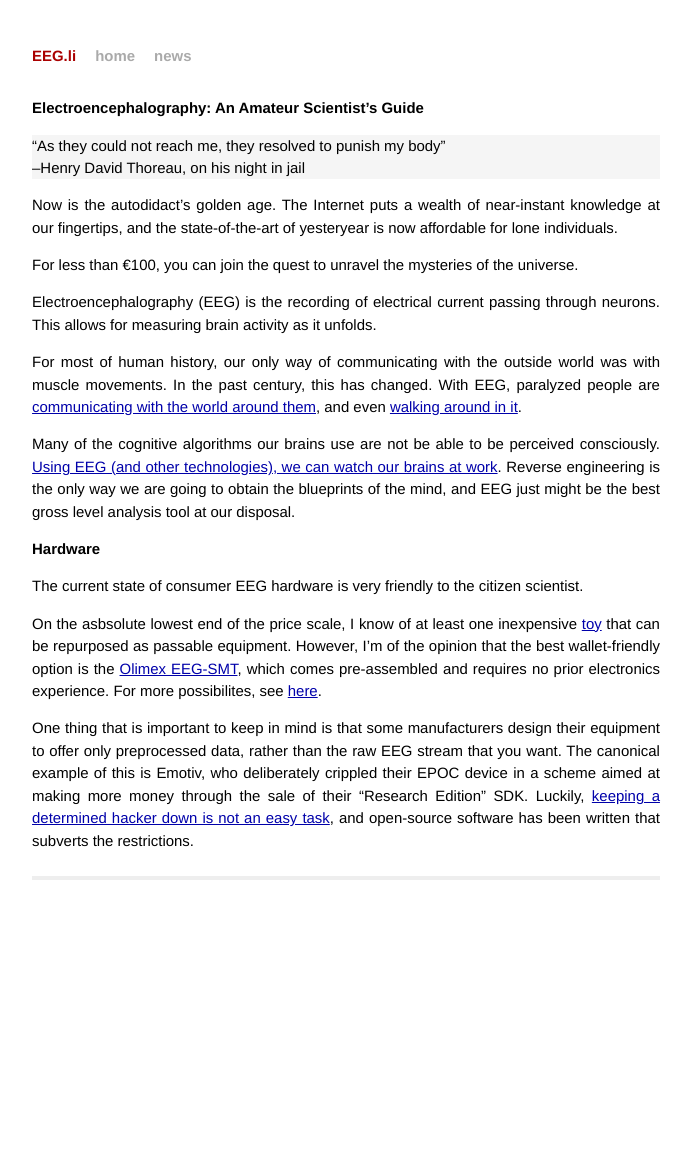
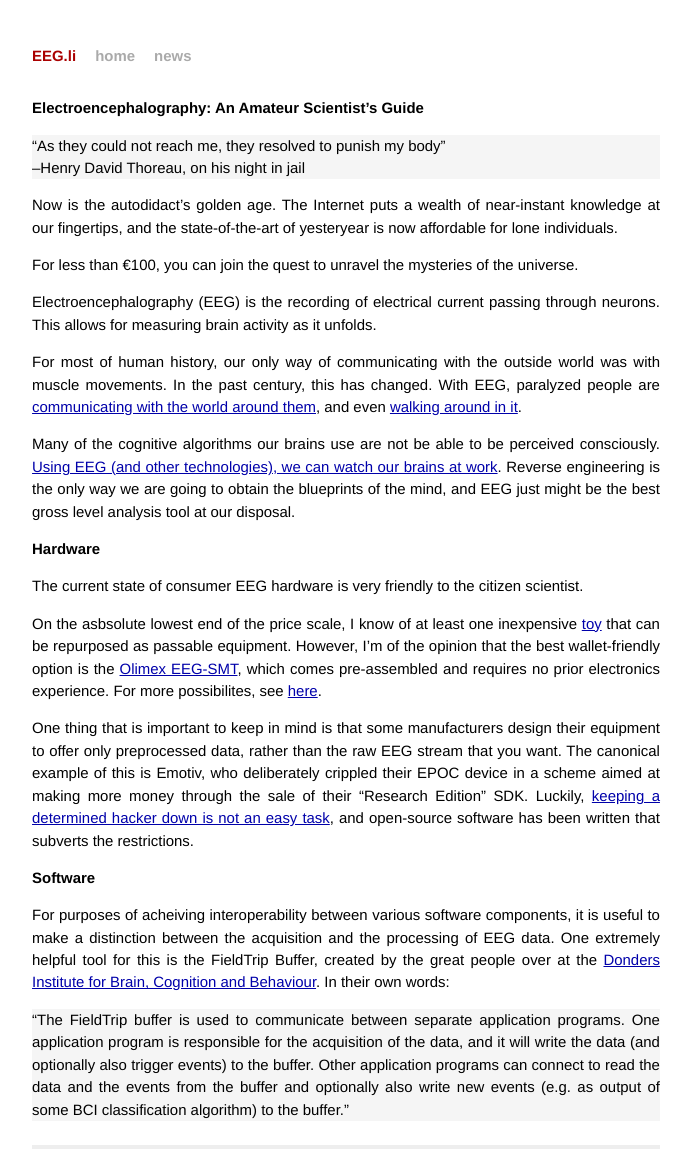
Before and after one commit to drewbug/EEG.li, a Jekyll site: the page built from index.markdown, in a window 1280 px wide. Shown: the whole page, without its empty margins (294-985 px from the left). Built offline with Jekyll 4.4.1, drawn with Linux system fonts in a browser that asks for light colours; Markdown is read by kramdown in place of the engine named in the settings; before the commit the page ends 945 px from its top, so only the background shows below that.

Commit message:
Initial commit of third section of homepage

```diff
--- a/index.markdown
+++ b/index.markdown
@@ -27,3 +27,10 @@ The current state of consumer EEG hardware is very friendly to the citizen scien
 On the asbsolute lowest end of the price scale, I know of at least one inexpensive [toy](http://frontiernerds.com/brain-hack) that can be repurposed as passable equipment. However, I'm of the opinion that the best wallet-friendly option is the [Olimex EEG-SMT](https://www.olimex.com/Products/EEG/OpenEEG/EEG-SMT/), which comes pre-assembled and requires no prior electronics experience. For more possibilites, see [here](http://openvibe.inria.fr/forum/viewtopic.php?t=526#p3251).
 
 One thing that is important to keep in mind is that some manufacturers design their equipment to offer only preprocessed data, rather than the raw EEG stream that you want. The canonical example of this is Emotiv, who deliberately crippled their EPOC device in a scheme aimed at making more money through the sale of their "Research Edition" SDK. Luckily, [keeping a determined hacker down is not an easy task](http://daeken.com/2010-09-13_Emokit__Hacking_the_Emotiv_EPOC_Brain-Computer_Interface.html), and open-source software has been written that subverts the restrictions.
+
+Software
+--------
+
+For purposes of acheiving interoperability between various software components, it is useful to make a distinction between the acquisition and the processing of EEG data. One extremely helpful tool for this is the FieldTrip Buffer, created by the great people over at the [Donders Institute for Brain, Cognition and Behaviour](http://fieldtrip.fcdonders.nl/). In their own words:
+
+> <q>The FieldTrip buffer is used to communicate between separate application programs. One application program is responsible for the acquisition of the data, and it will write the data (and optionally also trigger events) to the buffer. Other application programs can connect to read the data and the events from the buffer and optionally also write new events (e.g. as output of some BCI classification algorithm) to the buffer.</q>
```
